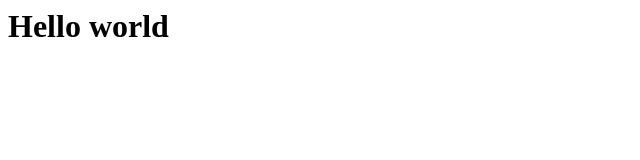
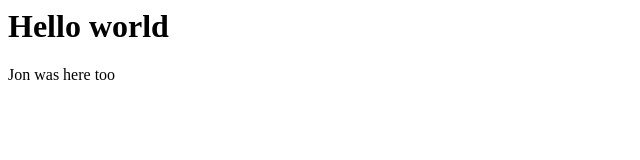
Before and after one commit to jonchampagne/prog1247-group, a plain HTML site: page index.html in a window 1280 px wide. Shown: the full height of the page, 0-640 px from the left. Drawn offline with Linux system fonts and the light colour scheme.

Commit message:
Jon was here

```diff
--- a/index.html
+++ b/index.html
@@ -6,5 +6,6 @@
     <h1>
       Hello world
     </h1>
+    <p>Jon was here too</p>
   </body>
 </html>
```
